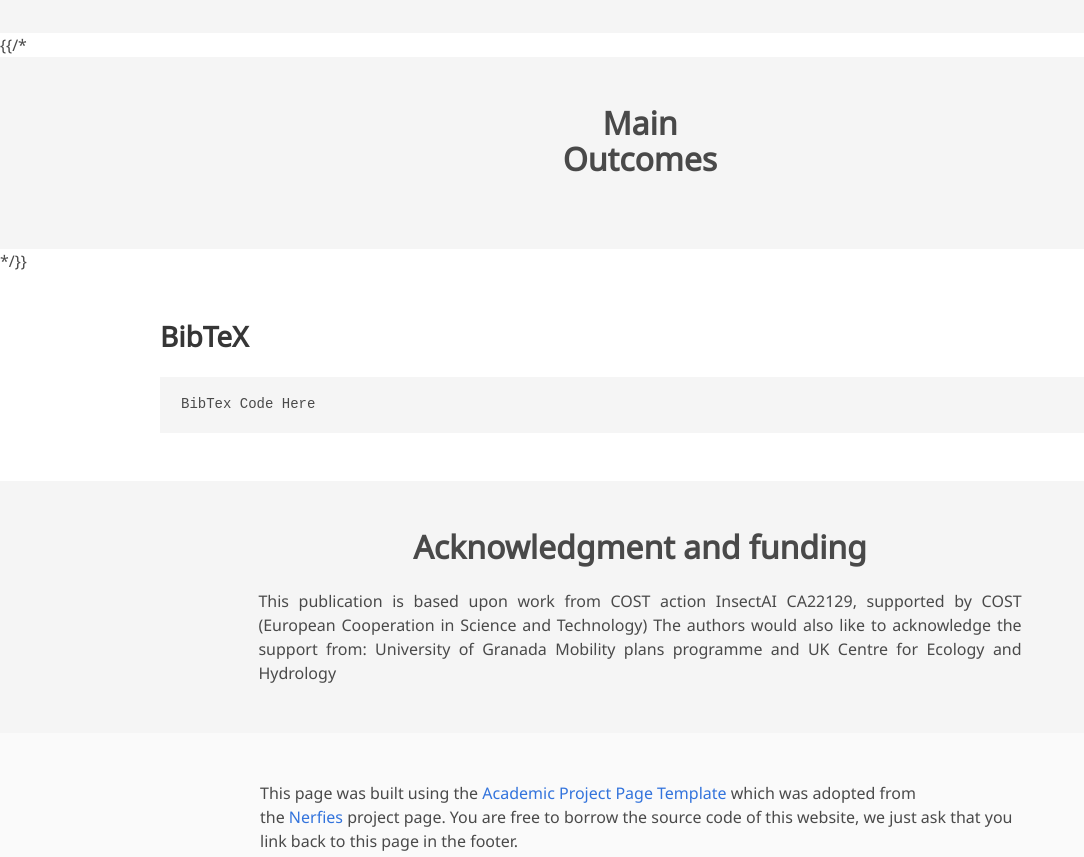
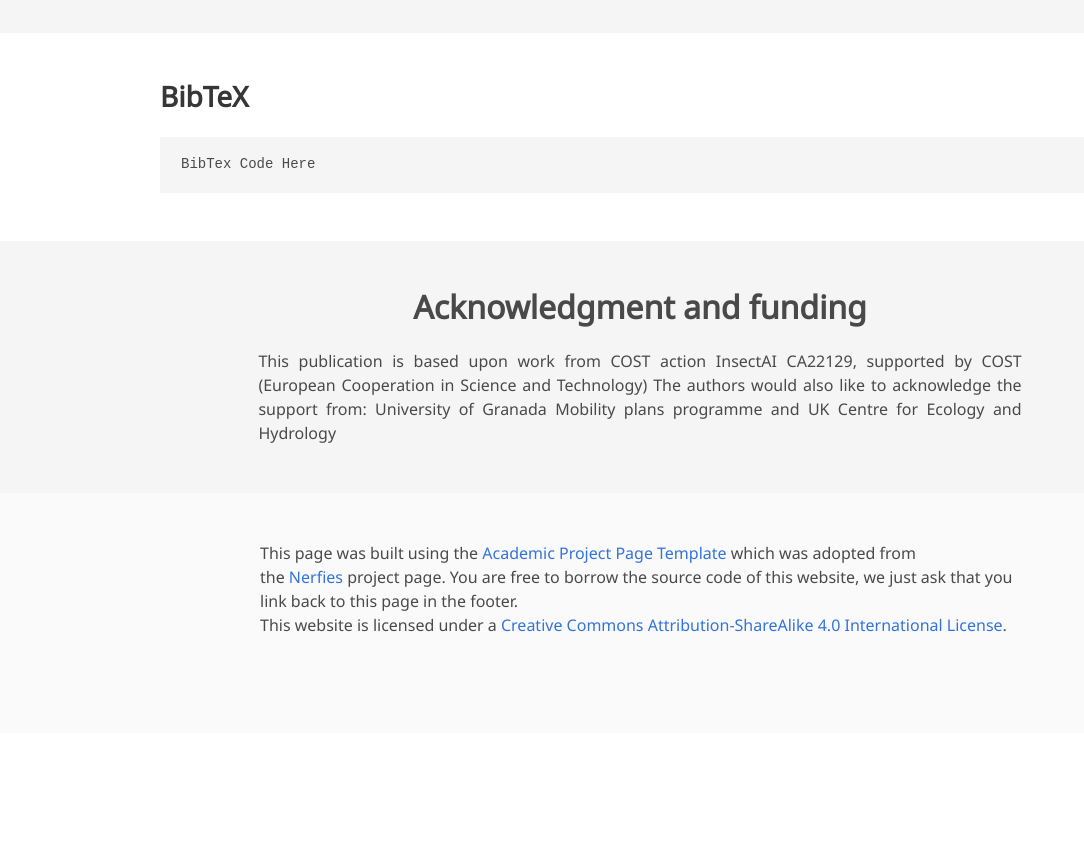
Before and after one commit to thebooort/ecodl2025-paper, a plain HTML site: page index.html in a window 1280 px wide. Shown: the part 1128-1985 px from the top of the page, without its empty margins (0-1084 px from the left). After the commit the page ends 1861 px from the top, so only its background shows below. Drawn offline with nearby package versions, Linux system fonts and the light colour scheme; some icons are missing; a web font is replaced by a local one.

Commit message:
fixing some index

```diff
--- a/index.html
+++ b/index.html
@@ -166,18 +166,18 @@ language models</h1>
 
 
 <!-- Paper abstract -->
-{{/*  <section class="section hero is-light">
-  <div class="container is-max-desktop">
-    <div class="columns is-centered has-text-centered">
-      <div class="column is-four-fifths">
-        <h2 class="title is-3">Main Outcomes</h2>
-        <div class="content has-text-justified">
+<!--{{/*  <section class="section hero is-light">-->
+  <!--<div class="container is-max-desktop">-->
+    <!--<div class="columns is-centered has-text-centered">-->
+     <!-- <div class="column is-four-fifths">-->
+    <!--    <h2 class="title is-3">Main Outcomes</h2>-->
+    <!--    <div class="content has-text-justified">-->
 
-        </div>
-      </div>
-    </div>
-  </div>
-</section>  */}}
+  <!--      </div>-->
+ <!--     </div>-->
+<!--    </div>-->
+<!--  </div>-->
+<!--</section>  */}}-->
 <!-- End paper abstract -->
 
 
```
